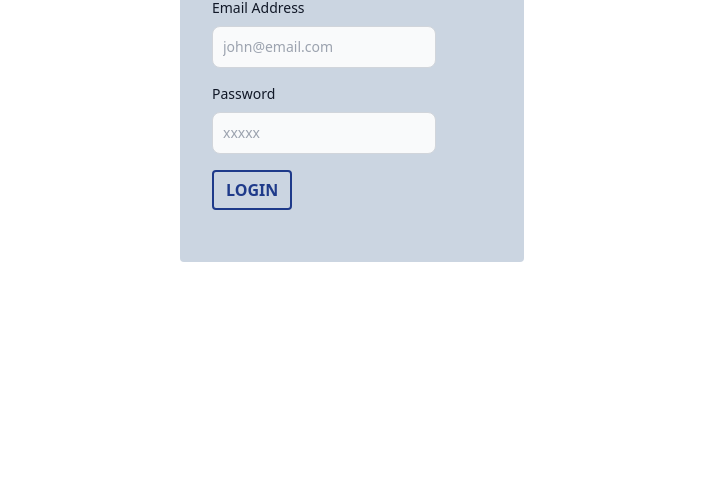
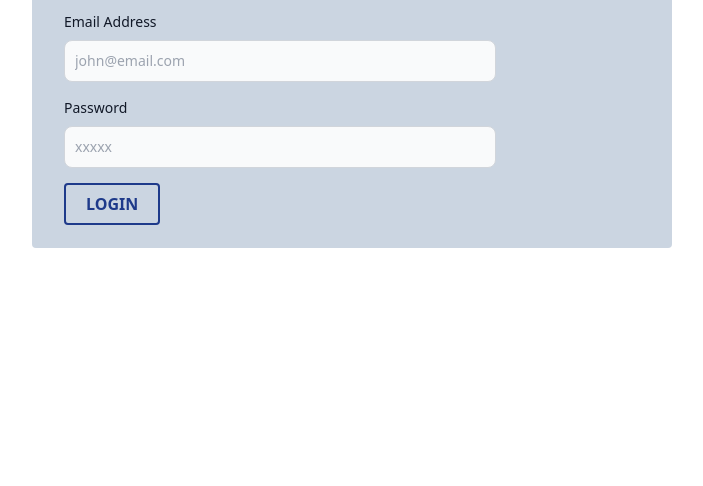
Before and after one commit to MArman88/SimpleAccountManager, a website: page dist/index.html in a window 1280 px wide. Shown: the part 314-800 px from the top of the page, without its empty margins (288-991 px from the left). Drawn offline with Linux system fonts and the light colour scheme.

Commit message:
Changed styles and removed unnecessary divs

```diff
--- a/dist/index.html
+++ b/dist/index.html
@@ -19,11 +19,10 @@
 <body>
     <section id="login-section" style="position: absolute; top: 0; left: 0; right: 0; bottom: 0;">
         <div class="h-screen flex items-center justify-center">
-            <div class="rounded p-8 bg-slate-300 w-3/4 md:w-2/4">
+            <div class="rounded p-8 bg-slate-300 w-3/4 md:w-1/2">
                 <div class="w-full">
                     <h1 class="text-3xl mb-5 font-semibold text-gray-900 dark:text-blue-900">Please Login</h1>
-                    <div class="grid mb-1 grid-cols-8 md:grid-cols-10">
-                        <div class="col-span-6 md:col-span-8 mb-4">
+                    <div class="w-3/4 mb-4">
                         <label for="emailInput"
                             class="block mb-2 text-sm font-medium text-gray-900 dark:text-blue-900">Email
                             Address</label>
@@ -31,18 +30,16 @@
                             class="bg-gray-50 border border-gray-300 text-gray-900 text-sm rounded-lg focus:ring-blue-500 focus:border-blue-500 block w-full p-2.5 dark:bg-gray-700 dark:border-gray-600 dark:placeholder-gray-400 dark:text-white dark:focus:ring-blue-500 dark:focus:border-blue-500"
                             placeholder="john@email.com" required>
                     </div>
-                        <div class="col-span-6 md:col-span-8 mb-4">
+                    <div class="w-3/4 mb-6">
                         <label for="passwordInput"
                             class="block mb-2 text-sm font-medium text-gray-900 dark:text-blue-900">Password</label>
                         <input type="password" id="passwordInput"
                             class="bg-gray-50 border border-gray-300 text-gray-900 text-sm rounded-lg focus:ring-blue-500 focus:border-blue-500 block w-full p-2.5 dark:bg-gray-700 dark:border-gray-600 dark:placeholder-gray-400 dark:text-white dark:focus:ring-blue-500 dark:focus:border-blue-500"
                             placeholder="xxxxx" required>
                     </div>
-                        <div class="col-span-6 md:col-span-8 mb-4">
-                            <button id="btnLogin"
-                                class="border-blue-900 px-3 border-b-2 border-t-2 border-l-2 border-r-2 rounded h-8 md:h-10 font-semibold text-blue-900 dark:text-blue-900">LOGIN</button>
-                        </div>
-
+                    <div
+                        class="mb-4 h-8 md:h-10 border-blue-900 border-b-2 border-t-2 border-l-2 border-r-2 rounded inline px-5 py-2">
+                        <button id="btnLogin" class="font-semibold text-blue-900 dark:text-blue-900">LOGIN</button>
                     </div>
                 </div>
             </div>
```
Also changed, not shown: dist/style.css. Lines whose indentation alone changed are shown as unchanged.
